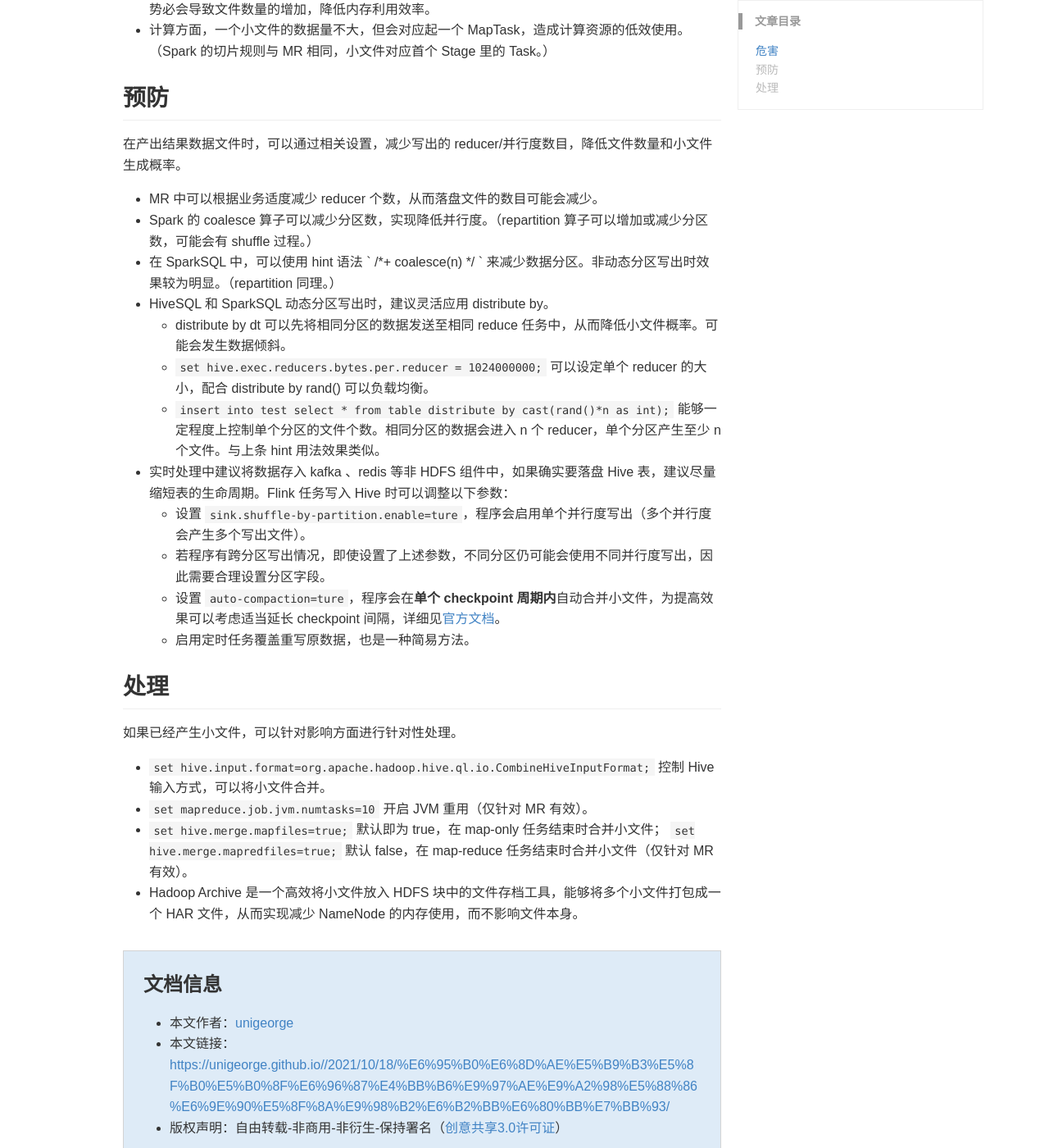
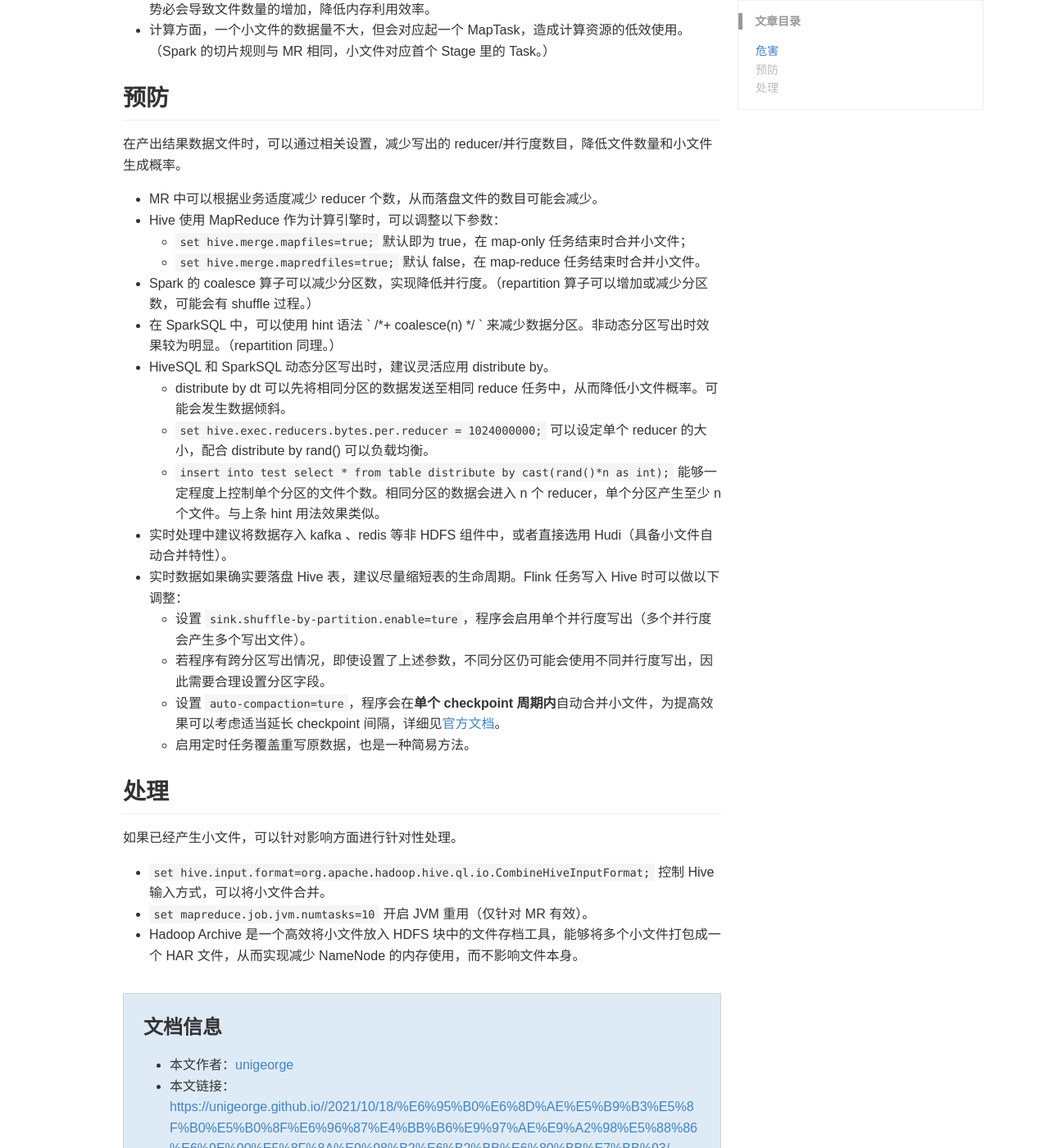
Before and after one commit to unigeorge/unigeorge.github.io, a Jekyll site: the page built from _posts/2021-10-18-数据平台小文件问题分析及防治总结.md, in a window 1280 px wide and 1400 px high, scrolled down 402 px. Shown: the whole window at 82% size. Built offline with Jekyll 4.4.1, drawn with Linux system fonts in a browser that asks for light colours; some web fonts are replaced; a style sheet for code colours, icons or effects is not loaded; some of the changed text lies outside the part shown.

Commit message:
Update 2021-10-18-数据平台小文件问题分析及防治总结.md

```diff
--- a/_posts/2021-10-18-数据平台小文件问题分析及防治总结.md
+++ b/_posts/2021-10-18-数据平台小文件问题分析及防治总结.md
@@ -21,18 +21,21 @@ topmost: false
 在产出结果数据文件时，可以通过相关设置，减少写出的 reducer/并行度数目，降低文件数量和小文件生成概率。
 
 - MR 中可以根据业务适度减少 reducer 个数，从而落盘文件的数目可能会减少。
+- Hive 使用 MapReduce 作为计算引擎时，可以调整以下参数：
+    - `set hive.merge.mapfiles=true;` 默认即为 true，在 map-only 任务结束时合并小文件；
+    - `set hive.merge.mapredfiles=true;` 默认 false，在 map-reduce 任务结束时合并小文件。
 - Spark 的 coalesce 算子可以减少分区数，实现降低并行度。（repartition 算子可以增加或减少分区数，可能会有 shuffle 过程。）
 - 在 SparkSQL 中，可以使用 hint 语法 ` /*+ coalesce(n) */ ` 来减少数据分区。非动态分区写出时效果较为明显。（repartition 同理。）
 - HiveSQL 和 SparkSQL 动态分区写出时，建议灵活应用 distribute by。
     - distribute by dt 可以先将相同分区的数据发送至相同 reduce 任务中，从而降低小文件概率。可能会发生数据倾斜。
     - `set hive.exec.reducers.bytes.per.reducer = 1024000000;` 可以设定单个 reducer 的大小，配合 distribute by rand() 可以负载均衡。
     - `insert into test select * from table distribute by cast(rand()*n as int);` 能够一定程度上控制单个分区的文件个数。相同分区的数据会进入 n 个 reducer，单个分区产生至少 n 个文件。与上条 hint 用法效果类似。
-- 实时处理中建议将数据存入 kafka 、redis 等非 HDFS 组件中，如果确实要落盘 Hive 表，建议尽量缩短表的生命周期。Flink 任务写入 Hive 时可以调整以下参数：
+- 实时处理中建议将数据存入 kafka 、redis 等非 HDFS 组件中，或者直接选用 Hudi（具备小文件自动合并特性）。
+- 实时数据如果确实要落盘 Hive 表，建议尽量缩短表的生命周期。Flink 任务写入 Hive 时可以做以下调整：
     - 设置 `sink.shuffle-by-partition.enable=ture`，程序会启用单个并行度写出（多个并行度会产生多个写出文件）。
     - 若程序有跨分区写出情况，即使设置了上述参数，不同分区仍可能会使用不同并行度写出，因此需要合理设置分区字段。
     - 设置 `auto-compaction=ture`，程序会在**单个 checkpoint 周期内**自动合并小文件，为提高效果可以考虑适当延长 checkpoint 间隔，详细见[官方文档](https://nightlies.apache.org/flink/flink-docs-release-1.12/dev/table/connectors/filesystem.html#file-compaction)。
     - 启用定时任务覆盖重写原数据，也是一种简易方法。
-
 
 ## 处理
 
@@ -40,6 +43,4 @@ topmost: false
 
 - `set hive.input.format=org.apache.hadoop.hive.ql.io.CombineHiveInputFormat;` 控制 Hive 输入方式，可以将小文件合并。
 - `set mapreduce.job.jvm.numtasks=10` 开启 JVM 重用（仅针对 MR 有效）。
-- `set hive.merge.mapfiles=true;` 默认即为 true，在 map-only 任务结束时合并小文件；
-`set hive.merge.mapredfiles=true;` 默认 false，在 map-reduce 任务结束时合并小文件（仅针对 MR 有效）。
 - Hadoop Archive 是一个高效将小文件放入 HDFS 块中的文件存档工具，能够将多个小文件打包成一个 HAR 文件，从而实现减少 NameNode 的内存使用，而不影响文件本身。
```
